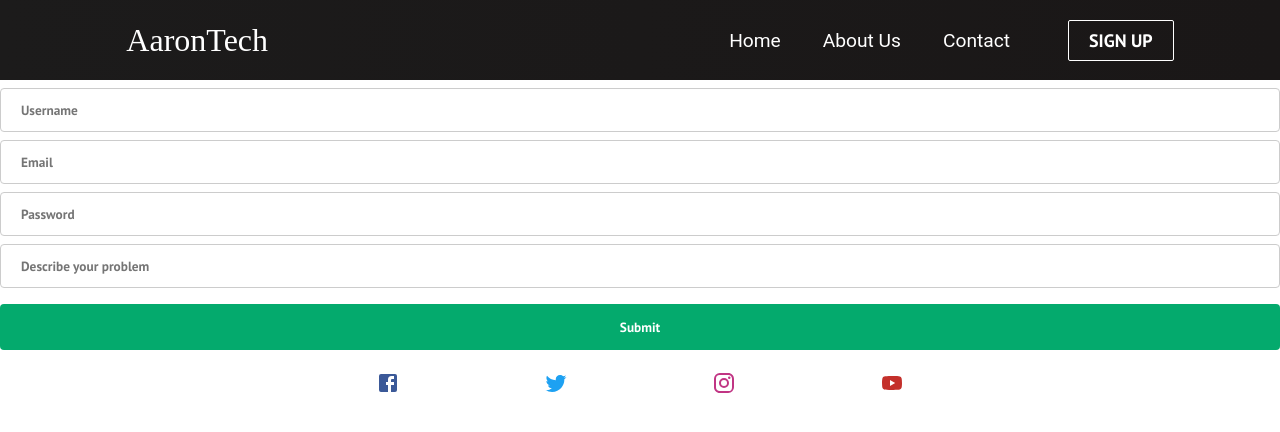
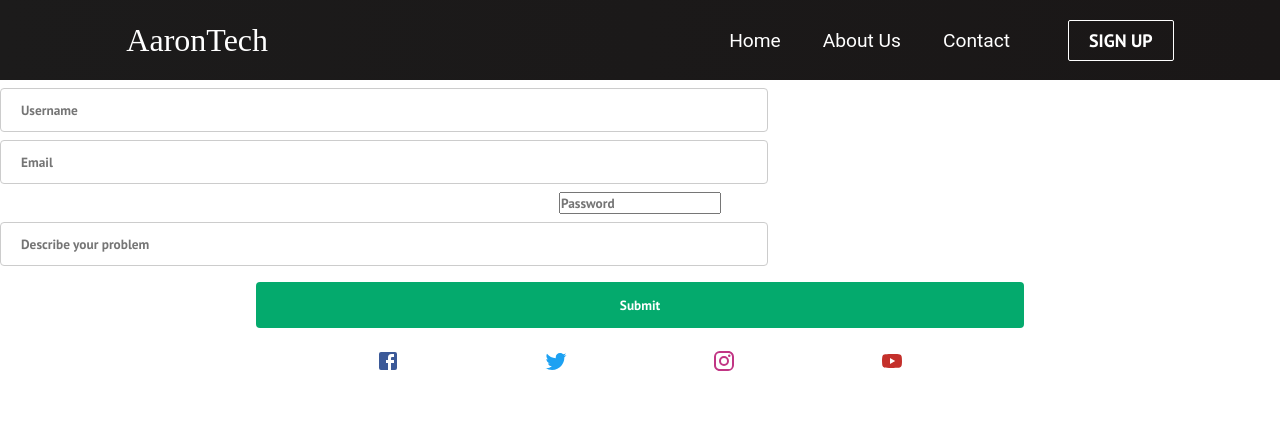
Before and after one commit to BeigeSweatshirt/aarontech, a React (Create React App) app: page /ticket in a window 1280 px wide. Shown: the top 432 px of the page. Built offline with nearby package versions, Linux system fonts and the light colour scheme; a web font is replaced by a local one.

Commit message:
changes made to ticket page

```diff
--- a/src/components/css/Ticket.css
+++ b/src/components/css/Ticket.css
@@ -3,7 +3,7 @@ body {
   }
 
   input[type=text], select {
-    width: 100%;
+    width: 60%;
     padding: 12px 20px;
     margin: 8px 0;
     display: block;
@@ -13,7 +13,7 @@ body {
   }
 
   input[type=submit] {
-    width: 100%;
+    width: 60%;
     background-color: #04AA6D;
     color: white;
     padding: 14px 20px;
--- a/src/components/pages/Ticket.js
+++ b/src/components/pages/Ticket.js
@@ -17,18 +17,6 @@ function Ticket(props) {
   }
 
 
-
-
-  //console.log(updatedName);
-  // const history = useNavigate();
-  // function handleSumbmit() {
-  // const USER = document.getElementById('user').value;
-  // alert(name);
-  // sessionStorage.setItem("USER", USER);
-  // console.log(sessionStorage.getItem("NAME"));
-  // history("/account");
-
-
   return (
     <div className="App" >
       <input
@@ -42,7 +30,7 @@ function Ticket(props) {
         placeholder="Email">
       </input>
       <input
-        type="text"
+        type="password"
         id="pword"
         placeholder="Password">
       </input>
```
